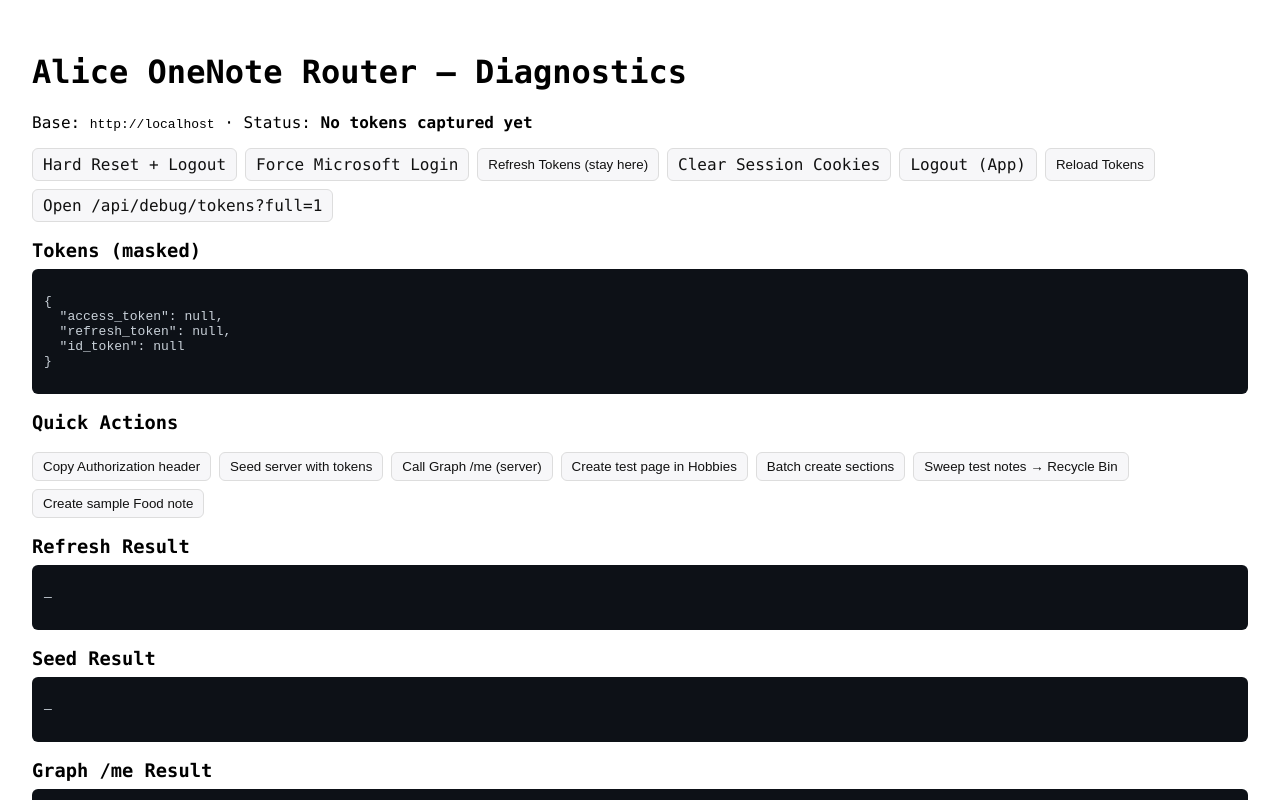
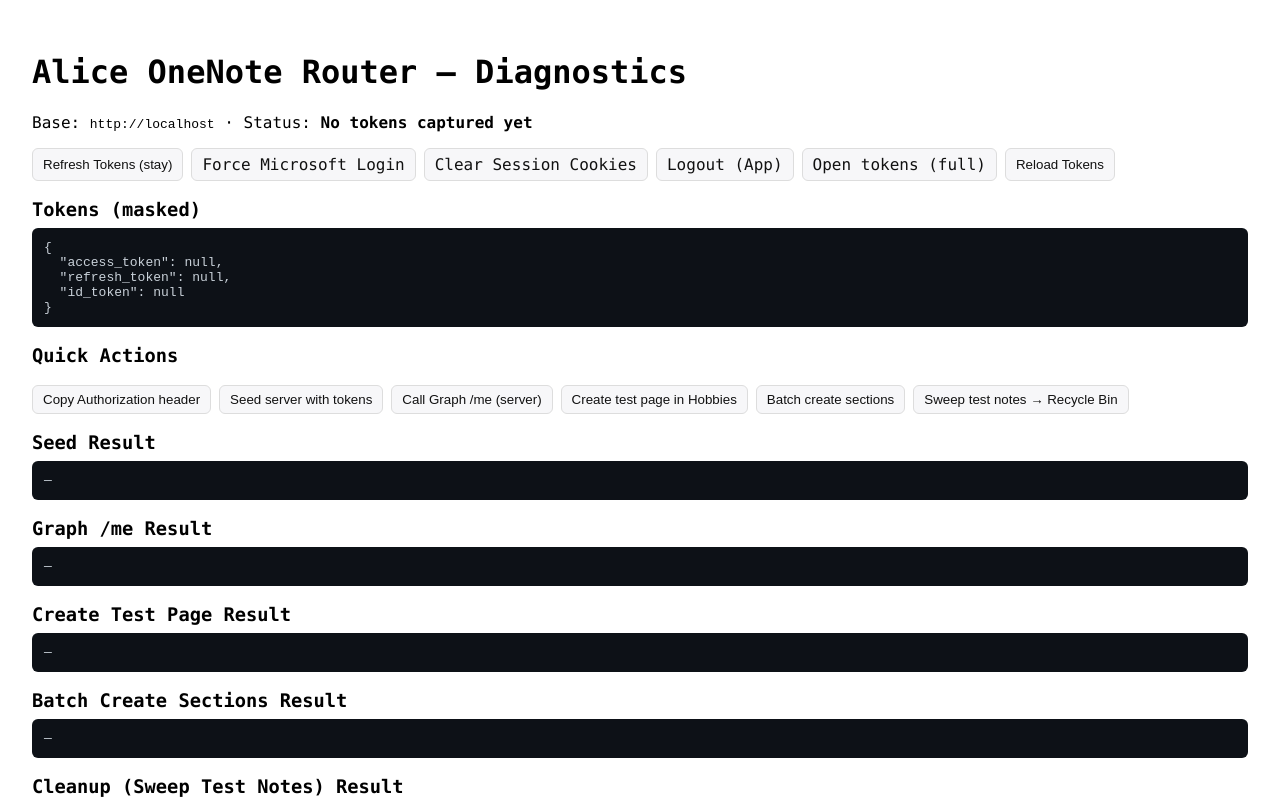
Before and after one commit to tchaudhry907/alice-onenote-router, a Next.js app: page /debug/diagnostics in a window 1280 px wide. Shown: the top 800 px of the page. Built offline with nearby package versions, Linux system fonts and the light colour scheme.

Commit message:
Refactor diagnostics.js for improved token handling

```diff
--- a/pages/debug/diagnostics.js
+++ b/pages/debug/diagnostics.js
@@ -9,8 +9,6 @@
   const [createResult, setCreateResult] = useState(null);
   const [batchResult, setBatchResult] = useState(null);
   const [cleanupResult, setCleanupResult] = useState(null);
-  const [foodSampleResult, setFoodSampleResult] = useState(null);
-  const [refreshResult, setRefreshResult] = useState(null);
 
   const baseUrl = useMemo(() => {
     if (typeof window === "undefined") return "";
@@ -20,85 +18,84 @@
   const wantFull = useMemo(() => {
     if (typeof window === "undefined") return false;
     const p = new URLSearchParams(window.location.search);
-    return ["1", "true", "yes"].includes((p.get("full") || "").toLowerCase());
+    return ["1","true","yes"].includes((p.get("full") || "").toLowerCase());
   }, []);
 
   async function reloadTokens() {
     if (!baseUrl) return;
     try {
-      const j = await fetch(
-        `${baseUrl}/api/debug/tokens${wantFull ? "?full=1" : ""}`,
-        { credentials: "include" }
-      ).then((r) => r.json());
+      const j = await fetch(`${baseUrl}/api/debug/tokens${wantFull ? "?full=1" : ""}`, {
+        credentials: "include",
+      }).then(r => r.json());
       setTokens(j);
       const hasAny = !!(j?.access_token || j?.refresh_token || j?.id_token);
       setStatus(hasAny ? "Tokens present" : "No tokens captured yet");
-    } catch {
+    } catch (e) {
       setStatus("Failed to load tokens");
     }
   }
-  useEffect(() => {
-    reloadTokens();
-  }, [baseUrl, wantFull]);
+  useEffect(() => { reloadTokens(); }, [baseUrl, wantFull]);
 
-  // ---- Buttons (no navigation) ----
-  async function doRefreshTokens() {
-    setRefreshResult({ loading: true });
+  async function copyAuthHeader() {
     try {
-      const j = await fetch("/api/auth/refresh", {
-        method: "POST",
-        credentials: "include",
-        headers: { "Content-Type": "application/json" },
-      }).then((r) => r.json());
-      setRefreshResult(j);
-      await reloadTokens();
-      alert("Tokens refreshed (no page navigation).");
+      if (!tokens?.access_token) { alert("No access_token in memory."); return; }
+      const s = `Authorization: Bearer ${tokens.access_token}`;
+      await navigator.clipboard.writeText(s);
+      alert("Copied Authorization header to clipboard.");
     } catch (e) {
-      setRefreshResult({ ok: false, error: String(e) });
+      alert("Could not copy to clipboard.");
     }
   }
 
-  async function copyAuthHeader() {
-    if (!tokens?.access_token) {
-      alert("No access_token in memory.");
-      return;
+  // Generic fetch with timeout that never leaves the UI in loading state
+  async function fetchJSON(url, opts = {}, timeoutMs = 20000) {
+    const ctrl = new AbortController();
+    const t = setTimeout(() => ctrl.abort(), timeoutMs);
+    try {
+      const res = await fetch(url, { ...opts, signal: ctrl.signal });
+      const ct = res.headers.get("content-type") || "";
+      const body = ct.includes("application/json") ? await res.json() : await res.text();
+      return { status: res.status, ok: res.ok, body };
+    } catch (e) {
+      return { status: 0, ok: false, body: { ok: false, error: String(e?.message || e) } };
+    } finally {
+      clearTimeout(t);
     }
-    const s = `Authorization: Bearer ${tokens.access_token}`;
-    await navigator.clipboard.writeText(s);
-    alert("Copied Authorization header to clipboard.");
   }
 
   async function seedServerWithTokens() {
+    setSeedResult({ loading: true });
+    try {
       if (!tokens?.access_token || !tokens?.refresh_token || !tokens?.id_token) {
-      alert(
-        "Need access_token + refresh_token + id_token. Click ‘Refresh Tokens’, then ‘Reload Tokens’, then try again."
-      );
+        setSeedResult({ ok: false, error: "Need access_token + refresh_token + id_token. Click ‘Refresh Tokens’, then ‘Reload Tokens’, then try again." });
         return;
       }
-    const r = await fetch("/api/debug/tokens/import", {
+      const r = await fetchJSON("/api/debug/tokens/import", {
         method: "POST",
         headers: { "Content-Type": "application/json" },
+        credentials: "include",
         body: JSON.stringify({
           access_token: tokens.access_token,
           refresh_token: tokens.refresh_token,
           id_token: tokens.id_token,
         }),
-      credentials: "include",
       });
-    const j = await r.json();
-    setSeedResult(j);
+      setSeedResult(r.body);
       await reloadTokens();
+    } catch (e) {
+      setSeedResult({ ok: false, error: String(e?.message || e) });
+    }
   }
 
   async function callGraphMe() {
-    const r = await fetch("/api/graph/me", { credentials: "include" });
-    const j = await r.json();
-    setMeResult(j);
+    setMeResult({ loading: true });
+    const r = await fetchJSON("/api/onenote?act=me", { credentials: "include" });
+    setMeResult(r.body);
   }
 
   async function createTestPage() {
     setCreateResult({ loading: true });
-    const r = await fetch("/api/debug/create-test-page", {
+    const r = await fetchJSON("/api/debug/create-test-page", {
       method: "POST",
       headers: { "Content-Type": "application/json" },
       credentials: "include",
@@ -109,17 +106,18 @@
         html: "<p>Created via Diagnostics button ✅</p>",
       }),
     });
-    const j = await r.json();
-    setCreateResult(j);
+    // Always set a result so the UI never stays "Loading…"
+    setCreateResult(r.body);
   }
 
   async function batchCreateSections() {
     setBatchResult({ loading: true });
-    const r = await fetch("/api/graph/sections-create-batch", {
+    const r = await fetchJSON("/api/onenote", {
       method: "POST",
       headers: { "Content-Type": "application/json" },
       credentials: "include",
       body: JSON.stringify({
+        act: "sections-batch",
         notebookName: "AliceChatGPT",
         sectionNames: [
           "Inbox",
@@ -129,76 +127,47 @@
           "Hobbies",
           "Travel",
           "Taxes",
-          "Recycle Bin",
+          "Recycle Bin"
         ],
       }),
     });
-    const j = await r.json();
-    setBatchResult(j);
+    setBatchResult(r.body);
   }
 
   async function sweepTestNotes() {
     setCleanupResult({ loading: true });
-    const r = await fetch("/api/graph/cleanup-tests", {
+    const r = await fetchJSON("/api/graph/cleanup-tests", {
       method: "POST",
       credentials: "include",
     });
-    const j = await r.json();
-    setCleanupResult(j);
-  }
-
-  async function createSampleFoodNote() {
-    setFoodSampleResult({ loading: true });
-    const r = await fetch("/api/onenote", {
-      method: "POST",
-      headers: { "Content-Type": "application/json" },
-      credentials: "include",
-      body: JSON.stringify({
-        act: "create",
-        notebookName: "AliceChatGPT",
-        sectionName: "Food",
-        title: "[FOOD] Sample from Diagnostics",
-        html: "<p>200 kcal</p>",
-      }),
-    });
-    const j = await r.json();
-    setFoodSampleResult(j);
+    setCleanupResult(r.body);
   }
 
   return (
-    <main
-      style={{
-        padding: 24,
-        fontFamily: "ui-monospace, SFMono-Regular, Menlo, monospace",
-      }}
-    >
+    <main style={{ padding: 24, fontFamily: "ui-monospace, SFMono-Regular, Menlo, monospace" }}>
       <h1>Alice OneNote Router — Diagnostics</h1>
-      <p>
-        Base: <code>{baseUrl}</code> · Status: <strong>{status}</strong>
-      </p>
+      <p>Base: <code>{baseUrl}</code> · Status: <strong>{status}</strong></p>
 
       <div style={{ display: "flex", gap: 8, flexWrap: "wrap", margin: "12px 0" }}>
-        <a className="btn" href="/api/auth/logout">Hard Reset + Logout</a>
+        <button className="btn" onClick={async () => {
+          // Do refresh via XHR so you STAY on this page
+          const r = await fetchJSON("/api/auth/refresh", { method: "POST", credentials: "include" });
+          // Show a toast-y result inline, then reload tokens
+          alert(r.ok ? "Tokens refreshed." : `Refresh failed: ${JSON.stringify(r.body)}`);
+          reloadTokens();
+        }}>Refresh Tokens (stay)</button>
+
         <a className="btn" href="/api/auth/login">Force Microsoft Login</a>
-        {/* Changed from <a href="/api/auth/refresh"> to a button using fetch */}
-        <button className="btn" onClick={doRefreshTokens}>Refresh Tokens (stay here)</button>
         <a className="btn" href="/api/debug/clear-cookies">Clear Session Cookies</a>
         <a className="btn" href="/">Logout (App)</a>
+        <a className="btn" href="/api/debug/tokens?full=1" target="_blank" rel="noreferrer">Open tokens (full)</a>
         <button className="btn" onClick={reloadTokens}>Reload Tokens</button>
-        <a className="btn" href="/api/debug/tokens?full=1" target="_blank" rel="noreferrer">
-          Open /api/debug/tokens?full=1
-        </a>
       </div>
 
       <Section title={`Tokens (${wantFull ? "full, not truncated" : "masked"})`}>
         <pre style={{ whiteSpace: "pre-wrap" }}>
-          {tokens?.access_token
-            ? `access_token length: ${tokens.access_token.length} · starts with:\n${tokens.access_token.slice(
-                0,
-                30
-              )}…\n\n`
-            : ""}
-          {JSON.stringify(tokens, null, 2)}
+{tokens?.access_token ? `access_token length: ${tokens.access_token.length} · starts with:\n${String(tokens.access_token).slice(0,30)}…\n\n` : ""}
+{fmt(tokens)}
         </pre>
       </Section>
 
@@ -210,16 +179,13 @@
         <button className="btn" onClick={createTestPage}>Create test page in Hobbies</button>
         <button className="btn" onClick={batchCreateSections}>Batch create sections</button>
         <button className="btn" onClick={sweepTestNotes}>Sweep test notes → Recycle Bin</button>
-        <button className="btn" onClick={createSampleFoodNote}>Create sample Food note</button>
       </div>
 
-      <Section title="Refresh Result"><pre>{fmt(refreshResult)}</pre></Section>
       <Section title="Seed Result"><pre>{fmt(seedResult)}</pre></Section>
       <Section title="Graph /me Result"><pre>{fmt(meResult)}</pre></Section>
       <Section title="Create Test Page Result"><pre>{fmt(createResult)}</pre></Section>
       <Section title="Batch Create Sections Result"><pre>{fmt(batchResult)}</pre></Section>
       <Section title="Cleanup (Sweep Test Notes) Result"><pre>{fmt(cleanupResult)}</pre></Section>
-      <Section title="Sample Food Log Result"><pre>{fmt(foodSampleResult)}</pre></Section>
 
       <style jsx>{`
         .btn {
@@ -233,6 +199,7 @@
           cursor: pointer;
         }
         .btn:hover { background: #eee; }
+        pre { margin: 0; }
       `}</style>
     </main>
   );
@@ -242,15 +209,7 @@
   return (
     <section style={{ marginTop: 18 }}>
       <h3 style={{ margin: "8px 0" }}>{title}</h3>
-      <div
-        style={{
-          background: "#0d1117",
-          color: "#c9d1d9",
-          padding: 12,
-          borderRadius: 6,
-          overflowX: "auto",
-        }}
-      >
+      <div style={{ background: "#0d1117", color: "#c9d1d9", padding: 12, borderRadius: 6, overflowX: "auto" }}>
         {children}
       </div>
     </section>
@@ -258,11 +217,7 @@
 }
 
 function fmt(x) {
-  if (!x) return "—";
-  if (x.loading) return "Loading…";
-  try {
-    return JSON.stringify(x, null, 2);
-  } catch {
-    return String(x);
+  if (x === null || x === undefined) return "—";
+  if (x?.loading) return "Loading…";
+  try { return JSON.stringify(x, null, 2); } catch { return String(x); }
 }
-}
```
Lines whose indentation alone changed are shown as unchanged.
